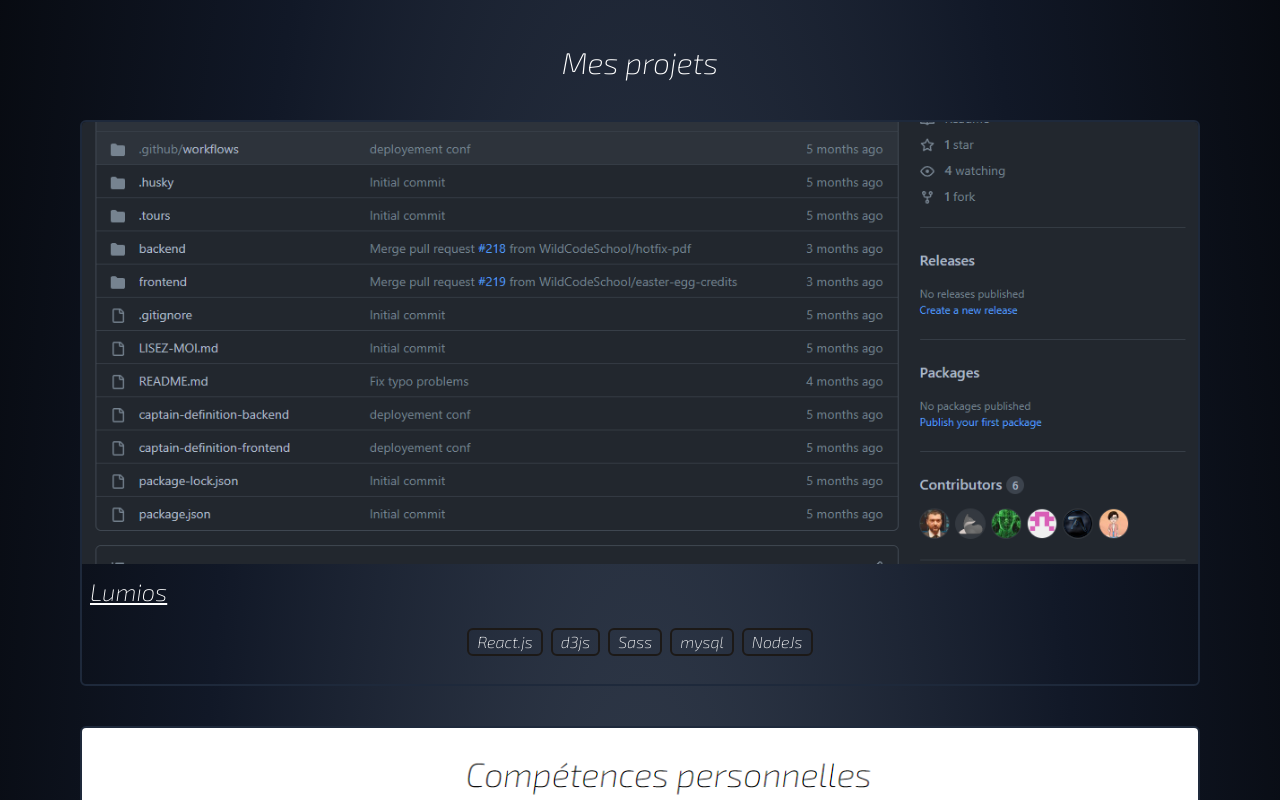
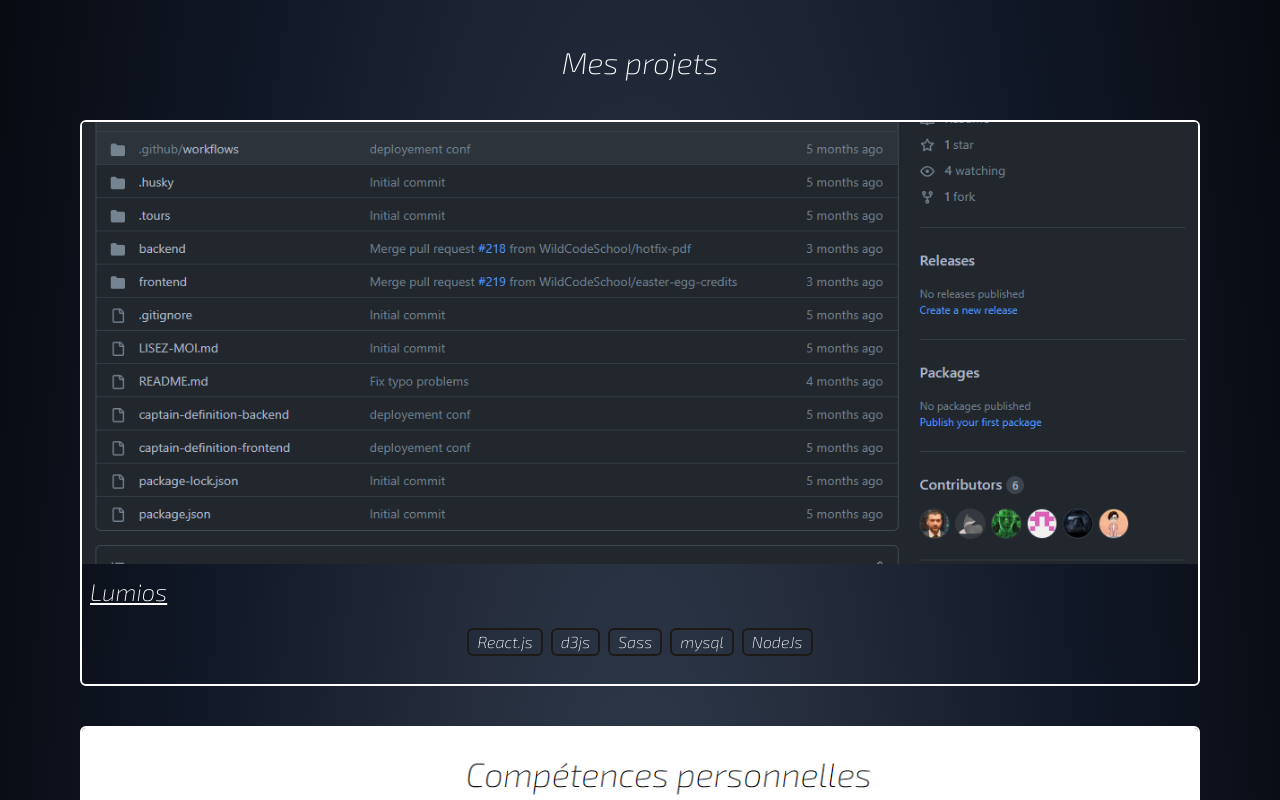
Before and after one commit to moumax/marcofolio, a React (Vite) app: page / in a window 1280 px wide. Shown: the part 1660-2460 px from the top of the page. Built offline with nearby package versions, Linux system fonts and the light colour scheme.

Commit message:
Change border's project to act with mode

```diff
--- a/src/components/Projects.jsx
+++ b/src/components/Projects.jsx
@@ -13,7 +13,14 @@ const Projects = () => {
     <section className="relative mb-20">
       <h1 className="text-3xl mb-10">{traduction[language].projectTitle}</h1>
       {dataPortfolio.map((data) => (
-        <div  key={data.titre} className="flex flex-col items-center border-2 border-slate-800 rounded-md overflow-hidden m-10">
+        <div
+          key={data.titre}
+          className={
+            mode === "dark"
+              ? "flex flex-col items-center border-2 border-slate-800 rounded-md overflow-hidden m-10"
+              : "flex flex-col items-center border-2 border-white rounded-md overflow-hidden m-10"
+          }
+        >
           <a href={data.lien} target="_blank" rel="noopener noreferrer">
             {mode == "dark" ? (
               <img
```
